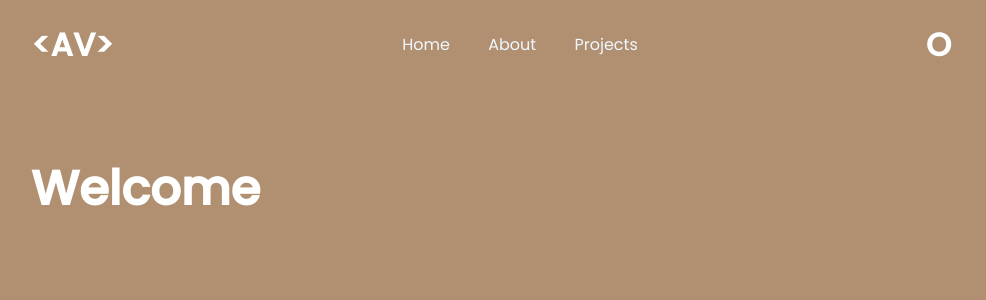
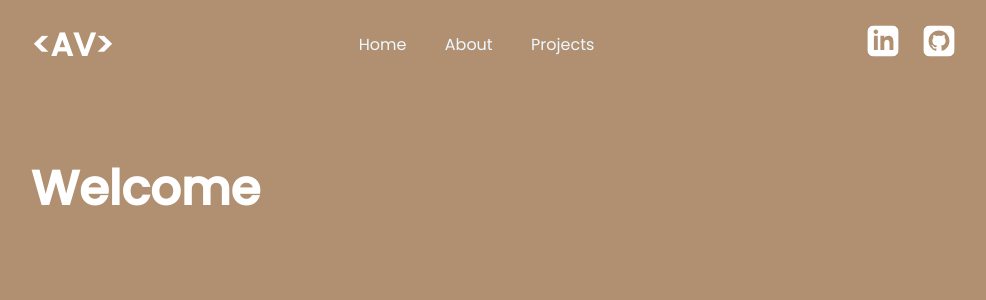
Before and after one commit to aaron-visschedijk/portfolio-frontend, a React (Create React App) app: page / in a window 1280 px wide. Shown: the top 300 px of the page, without its empty margins (149-1135 px from the left). Built offline with nearby package versions, Linux system fonts and the light colour scheme.

Commit message:
add social icons

```diff
--- a/src/components/Navbar.tsx
+++ b/src/components/Navbar.tsx
@@ -1,5 +1,8 @@
 import { Link } from "react-router-dom";
 import styles from "./styles/Navbar.module.css"
+import instagram from "../instaicon.svg";
+import github from "../giticon.svg";
+import linkedin from "../linkedinicon.svg";
 
 interface NavbarProps {
   paths: { path: string; name: string, classPrefix: string, key: string }[];
@@ -8,13 +11,16 @@ interface NavbarProps {
 const Navbar: React.FC<NavbarProps> = ({ paths }) => {
   return <div className={styles.navbar}>
     <div className={styles.innernav}>
-      <h1>{"<AV>"}</h1>
+      <h1 className={styles.logo}>{"<A"}<span className={styles.aron}>aron</span>{"V"}<span className={styles.isschedijk}>isschedijk</span>{">"}</h1>
       <div className={styles.navlinks}>
         {paths.map((path) => (
           <Link key={path.key} className={styles.link} to={path.path}>{path.name}</Link>
         ))}
       </div>
-      <h1>O</h1>
+      <div className={styles.socials}>
+        <a href={"https://www.linkedin.com/in/aaron-visschedijk-03953a146/"}><img className={styles.icon} src={linkedin} /></a>
+        <a href={"https://github.com/aaron-visschedijk"}></a><img className={styles.icon} src={github} />
+      </div>
     </div>
   </div>;
 }
```
